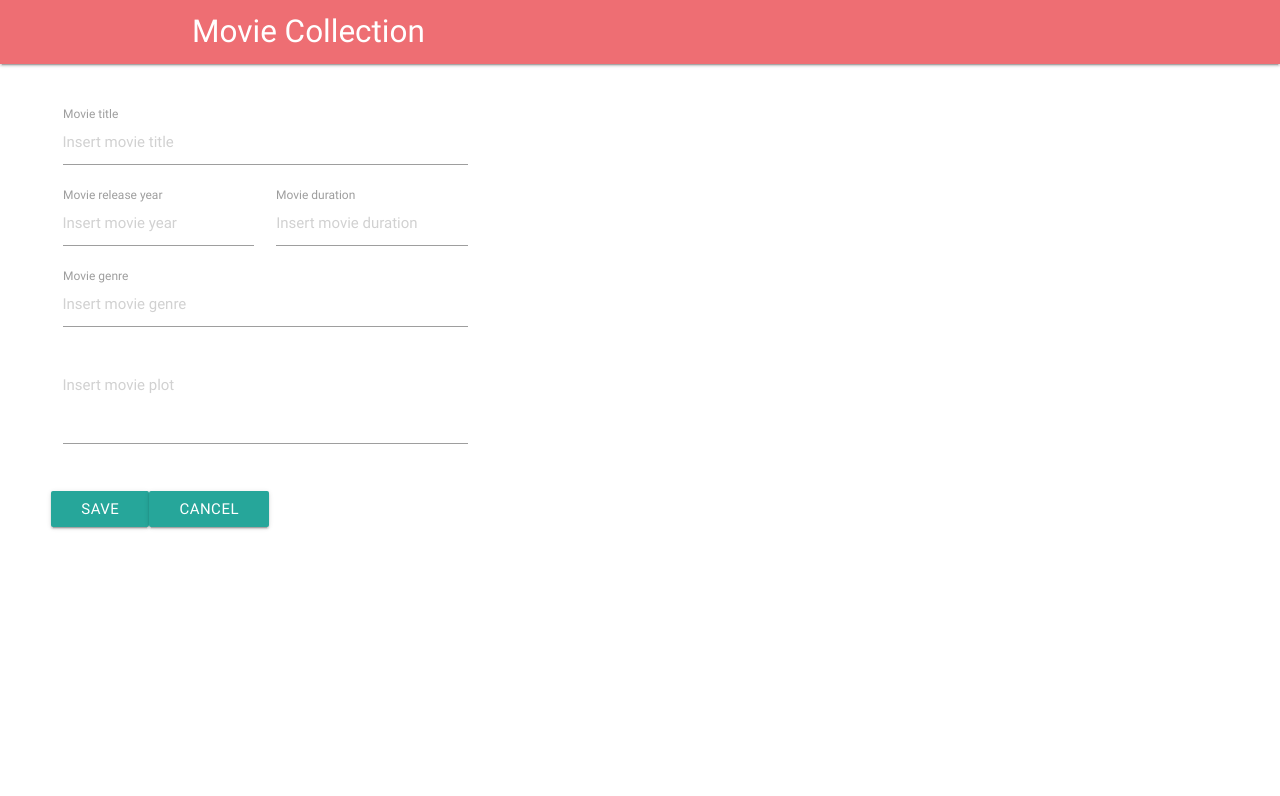
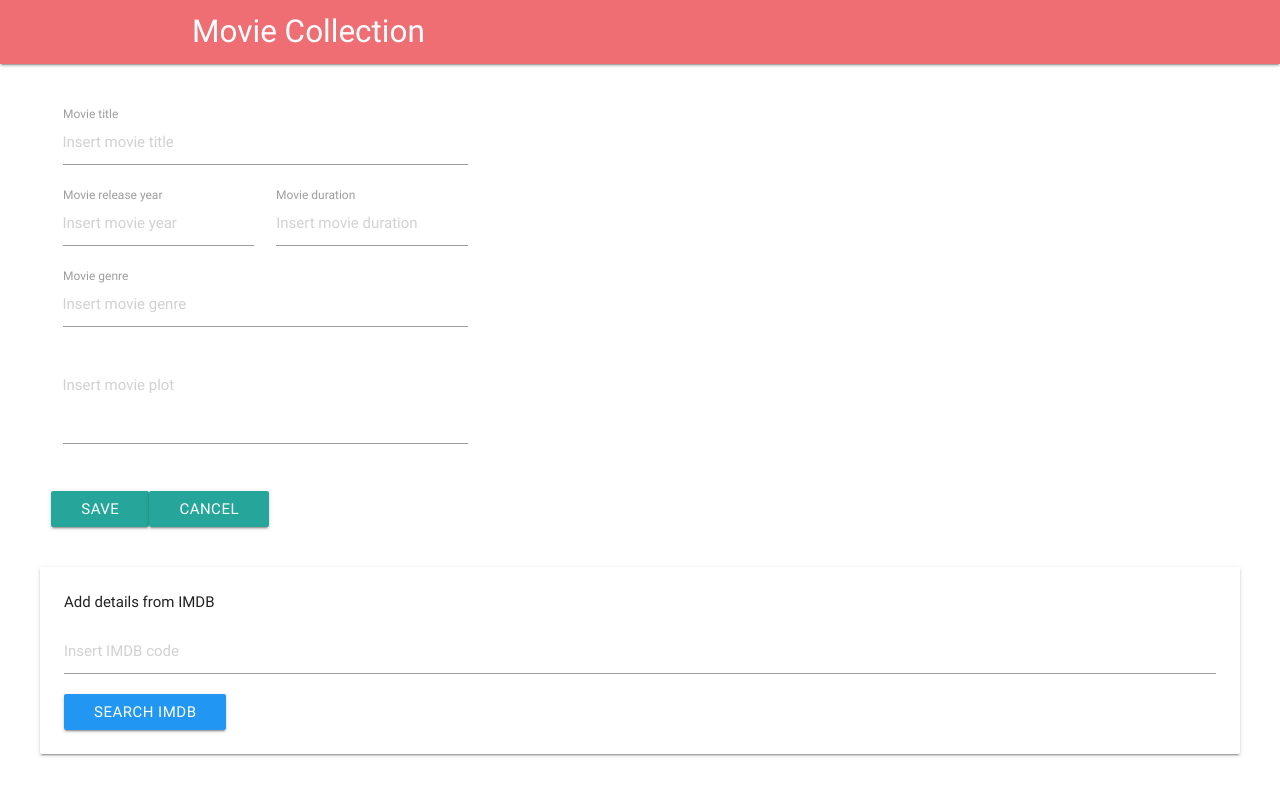
Before and after one commit to Ligia-Andreica/Angular_Workshop_Voxxed_Cluj, an Angular app: page /movie in a window 1280 px wide. Shown: the top 796 px of the page. Built offline with nearby package versions, Linux system fonts and the light colour scheme.

Commit message:
Final code for section 6

```diff
--- a/src/app/app.module.ts
+++ b/src/app/app.module.ts
@@ -10,6 +10,9 @@ import { RatingComponent } from './components/rating/rating.component';
 import { MoviesService } from './services/movies.service';
 import { HomeComponent } from './pages/home/home.component';
 
+import { HttpClientModule } from '@angular/common/http';
+
+
 @NgModule({
   declarations: [
     AppComponent,
@@ -20,6 +23,7 @@ import { HomeComponent } from './pages/home/home.component';
   ],
   imports: [
     BrowserModule,
+    HttpClientModule,
     RouterModule.forRoot([
       {
         path: '',
--- a/src/app/pages/details/details.component.html
+++ b/src/app/pages/details/details.component.html
@@ -31,4 +31,15 @@
         <img [src]="movieForm.poster" *ngIf="movieForm.poster">
       </div>
     </div>
+    <div class="Details-Imdb card">
+        <div class="card-content">
+          Add details from IMDB
+          <div class="input-field col s12">
+            <input placeholder="Insert IMDB code" id="movie_imdb_code" type="text" name="title" [(ngModel)]="imdbId">
           </div>
+          <button class="btn blue waves-effect waves-light" name="action" (click)="imdbLookup()">
+            Search IMDB
+          </button>
+        </div>
+      </div>
+  </div>
--- a/src/app/pages/details/details.component.ts
+++ b/src/app/pages/details/details.component.ts
@@ -34,4 +34,11 @@ export class DetailsComponent implements OnInit {
     }
     this.router.navigate(['/']);
   }
+
+  imdbLookup() {
+    this.movieService.searchImdb(this.imdbId)
+      .subscribe(movieResponse => {
+        this.movieForm = Movie.parseMovie(movieResponse);
+      });
   }
+}
--- a/src/app/services/Movie.ts
+++ b/src/app/services/Movie.ts
@@ -1,4 +1,14 @@
 export class Movie {
+  static parseMovie(apiObject) {
+    return new Movie(
+      apiObject.title,
+      +apiObject.year,
+      `${apiObject.length} min`,
+      apiObject.genre.join(', '),
+      apiObject.storyline,
+      apiObject.poster.large
+    );
+  }
 
   constructor(
     public title: string,
--- a/src/app/services/movies.service.ts
+++ b/src/app/services/movies.service.ts
@@ -30,8 +30,7 @@ export class MoviesService {
       'As corruption grows in 1950s LA, three policemen - one strait-laced, one brutal, and one sleazy - investigate a series of murders with their own brand of justice.',
       'https://images-na.ssl-images-amazon.com/images/M/MV5BMDBlYzAwZDktNzM2MS00YzBlLWI4ODQtZTlkNmMxZDc3NGRkXkEyXkFqcGdeQXVyMTQxNzMzNDI@._V1_SX300.jpg')
   ];
-
-  constructor() { }
+  constructor(private http: HttpClient) { }
 
   getMovies(): Movie[] {
     return this.movies;
@@ -52,4 +51,9 @@ export class MoviesService {
   updateMovie(index, newMovie): void {
     this.movies[index] = newMovie;
   }
+
+  searchImdb(id) {
+    return this.http
+      .get(`http://www.theimdbapi.org/api/movie?movie_id=${id}`);
+  }
 }
```
Lines whose indentation alone changed are shown as unchanged.
